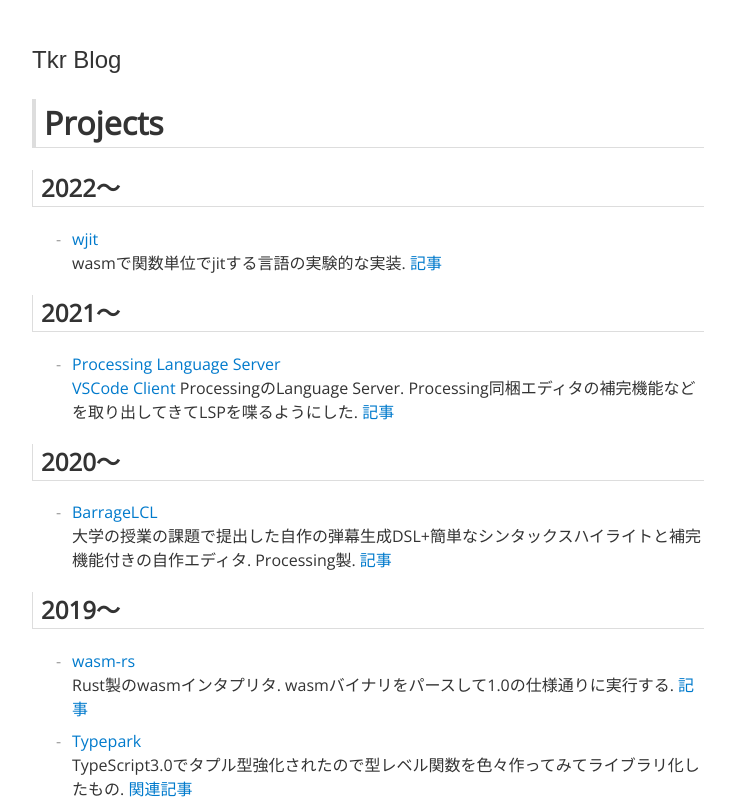
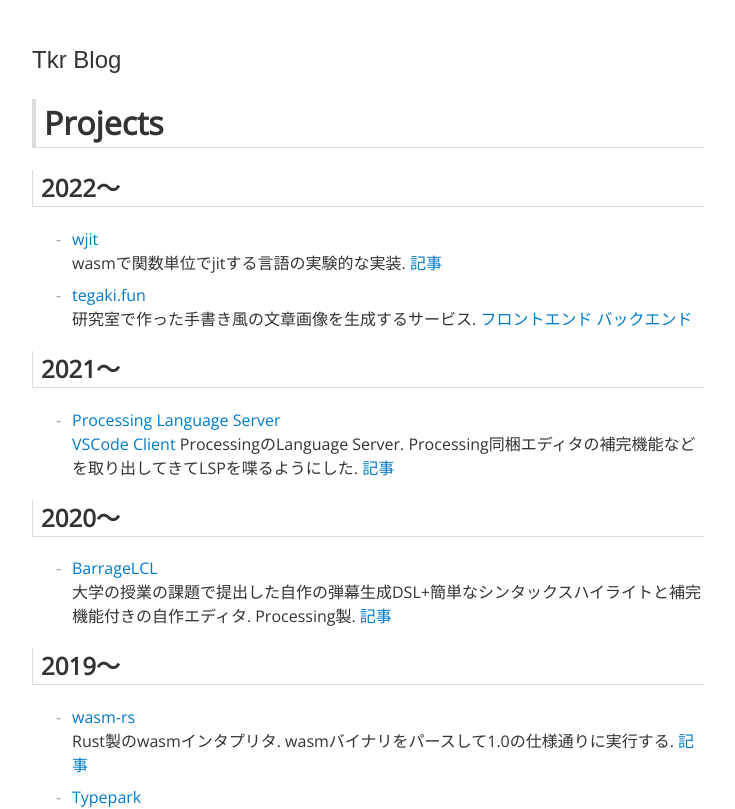
Before and after one commit to kgtkr/kgtkr.net, a Next.js app: page /projects in a window 1280 px wide. Shown: the top 809 px of the page, without its empty margins (272-1007 px from the left). Built offline with nearby package versions, Linux system fonts and the light colour scheme; a web font is replaced by a local one.

Commit message:
add project

```diff
--- a/pages/projects.tsx
+++ b/pages/projects.tsx
@@ -16,6 +16,18 @@ const Projects: NextPage = () => {
             wasmで関数単位でjitする言語の実験的な実装.{" "}
             <Link href="/blog/2022/04/04/wasm-per-function-jit-language">
               記事
+            </Link>
+          </div>
+        </li>
+        <li>
+          <Link href="tegaki.fun">tegaki.fun</Link>
+          <div>
+            研究室で作った手書き風の文章画像を生成するサービス.{" "}
+            <Link href="https://github.com/nkmr-lab/average-character-cloud-frontend">
+              フロントエンド
+            </Link>{" "}
+            <Link href="https://github.com/nkmr-lab/average-character-cloud-backend">
+              バックエンド
             </Link>
           </div>
         </li>
```
